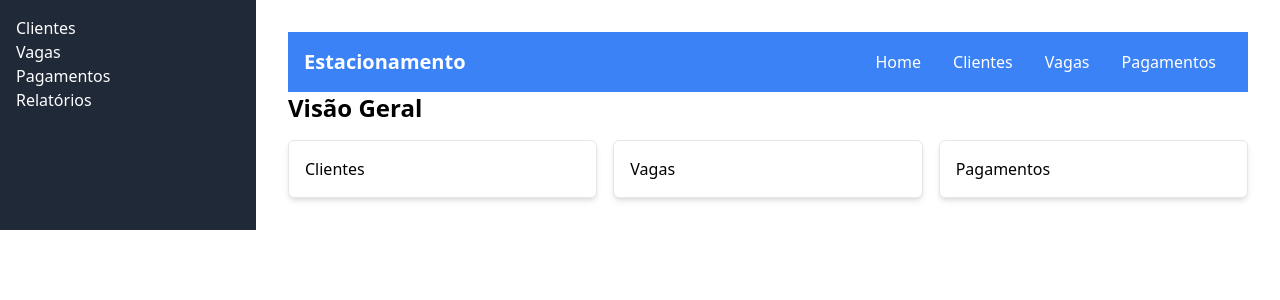
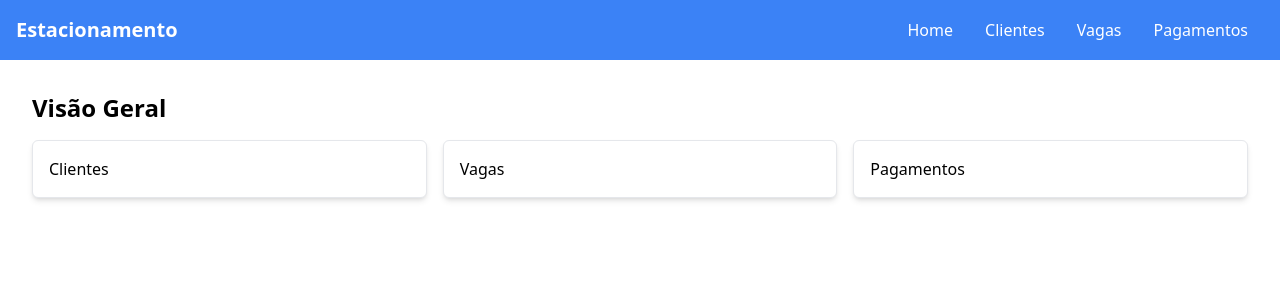
Before and after one commit to FirminoEduardo/estacionamento-frontend, a React (Create React App) app: page / in a window 1280 px wide. Shown: the top 300 px of the page. Built offline with nearby package versions, Linux system fonts and the light colour scheme.

Commit message:
Remoção da sidebar  e corrigido erro do Header

```diff
--- a/src/App.css
+++ b/src/App.css
@@ -36,3 +36,19 @@
     transform: rotate(360deg);
   }
 }
+
+/* Exemplo de estilo para ajustar o layout */
+body {
+  margin: 0;
+}
+
+.App {
+  display: flex;
+  flex-direction: column;
+  height: 100vh;
+}
+
+.content {
+  flex: 1;  /* Isso faz com que o conteúdo ocupe o restante da tela */
+  padding: 20px;
+}
--- a/src/App.js
+++ b/src/App.js
@@ -5,10 +5,12 @@ import Clientes from "./pages/Clientes";
 import Vagas from "./pages/Vagas";
 import Pagamentos from "./pages/Pagamentos";
 import Relatorios from "./pages/Relatorios";
+import Header from "./components/Header"; // Certifique-se de que o Header foi importado corretamente
 
 const App = () => {
   return (
     <Router>
+      <Header /> {/* O Header é renderizado aqui */}
       <Routes>
         <Route path="/" element={<Home />} />
         <Route path="/clientes" element={<Clientes />} />
--- a/src/components/Sidebar.js
+++ b/src/components/Sidebar.js
@@ -1,5 +1,5 @@
 // Menu lateral para navegação entre páginas
-
+/*
 import React from "react";
 import { Link } from "react-router-dom";
 
@@ -27,3 +27,4 @@ const Sidebar = () => {
 };
 
 export default Sidebar;
+*/
--- a/src/pages/Home.js
+++ b/src/pages/Home.js
@@ -1,14 +1,10 @@
 // Página principal com visão geral do estacionamento
 import React from "react";
-import Header from "../components/Header";
-import Sidebar from "../components/Sidebar";
 
 const Home = () => {
   return (
-    <div className="flex">
-      <Sidebar />
+    <div className="flex flex-col h-screen">
       <main className="flex-1 p-8">
-        <Header />
         <h2 className="text-2xl font-semibold">Visão Geral</h2>
         <div className="grid grid-cols-3 gap-4 mt-4">
           <div className="bg-white p-4 border rounded-md shadow-md">
```
